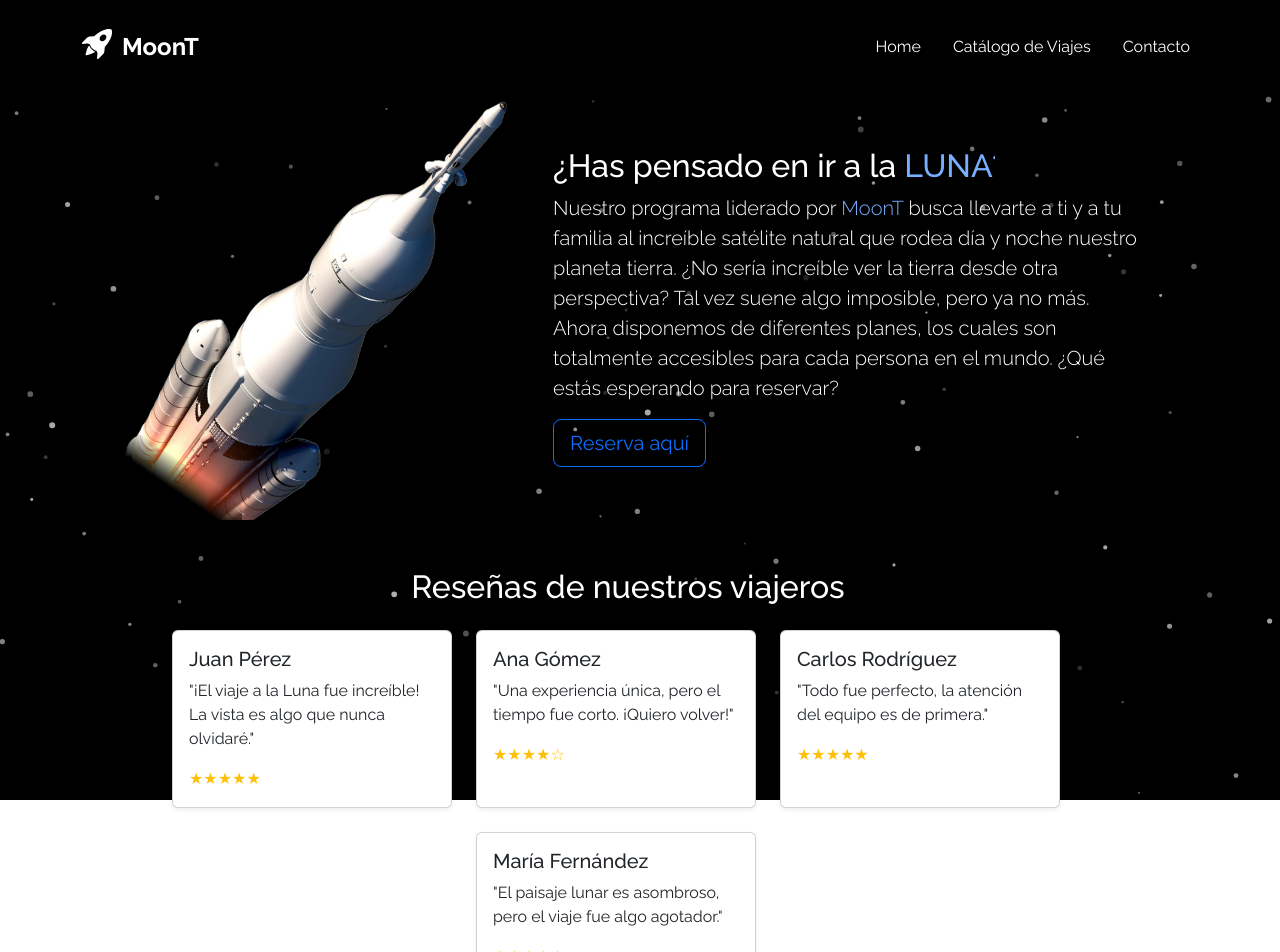
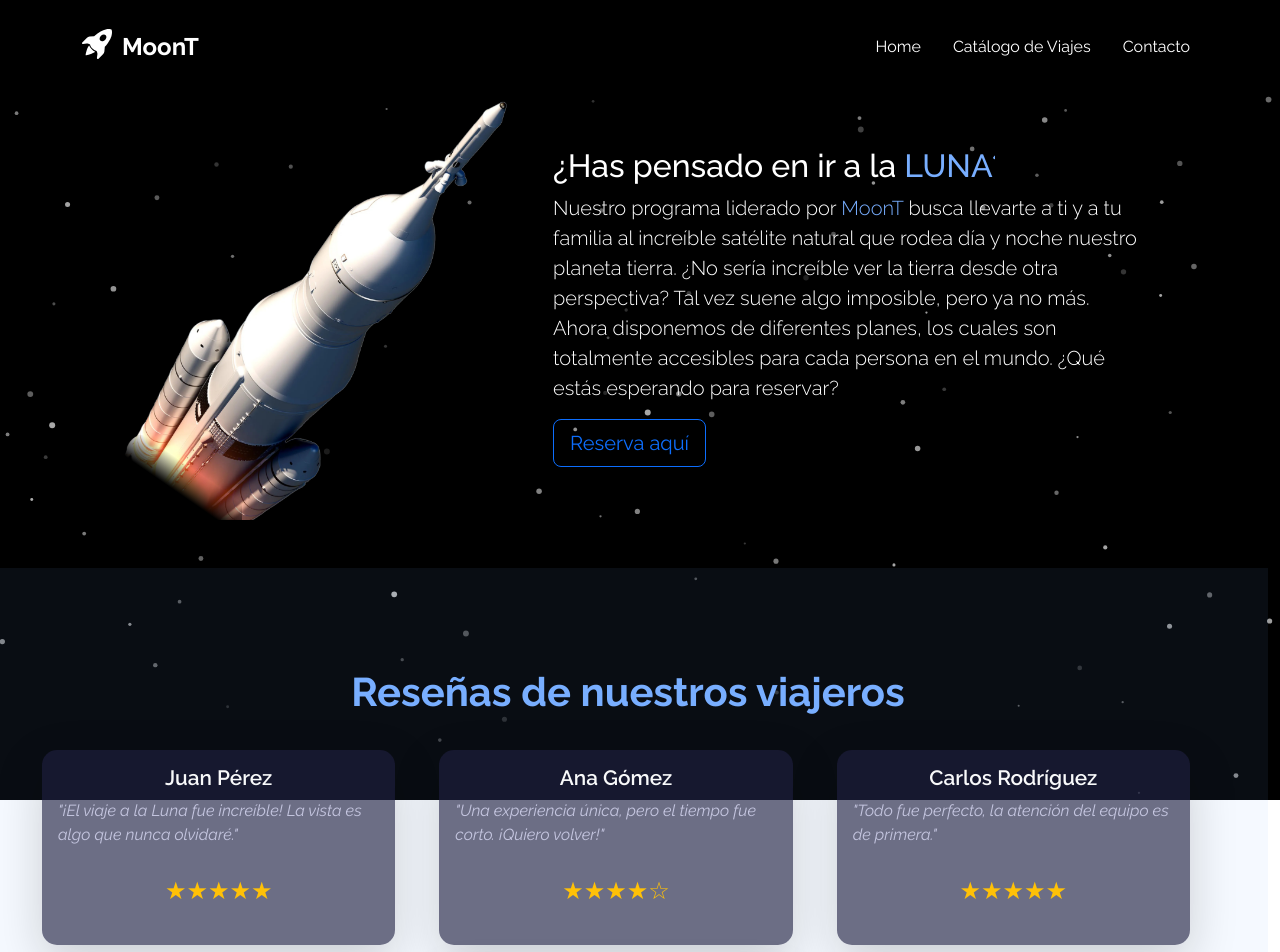
Before and after one commit to Sherna0303/web-space-travel-frontend, a React (Vite) app: page /#/home in a window 1280 px wide. Shown: the top 952 px of the page. Built offline with nearby package versions, Linux system fonts and the light colour scheme.

Commit message:
Format code

```diff
--- a/src/app/ui/components/Review/index.tsx
+++ b/src/app/ui/components/Review/index.tsx
@@ -1,14 +1,13 @@
 import React from "react";
 import { Card, Col, Row } from "react-bootstrap";
+import "./style.css";
 
-// Interfaz para definir las reseñas
 interface Review {
   name: string;
   comment: string;
   rating: number;
 }
 
-// Lista de reseñas de ejemplo
 const reviews: Review[] = [
   {
     name: "Juan Pérez",
@@ -33,12 +32,11 @@ const reviews: Review[] = [
   },
 ];
 
-// Componente para mostrar las estrellas según la valoración
 const StarRating: React.FC<{ rating: number }> = ({ rating }) => {
   return (
-    <div>
+    <div className="star-rating">
       {Array.from({ length: 5 }, (_, index) => (
-        <span key={index} className="text-warning">
+        <span key={index} className="text-warning star">
           {index < rating ? "★" : "☆"}
         </span>
       ))}
@@ -48,15 +46,17 @@ const StarRating: React.FC<{ rating: number }> = ({ rating }) => {
 
 const Reviews: React.FC = () => {
   return (
-    <section className="row col-9 my-5">
-      <h2 className="text-center mb-4">Reseñas de nuestros viajeros</h2>
+    <section className="row col-12 my-5 reviews-section">
+      <h2 className="text-center mb-4 reviews-title">
+        Reseñas de nuestros viajeros
+      </h2>
       <Row className="justify-content-center">
         {reviews.map((review, index) => (
           <Col key={index} md={6} lg={4} className="mb-4">
-            <Card className="h-100 shadow-sm">
-              <Card.Body>
-                <Card.Title>{review.name}</Card.Title>
-                <Card.Text>"{review.comment}"</Card.Text>
+            <Card className="h-100 review-card shadow-lg">
+              <Card.Body className="d-flex flex-column align-items-center">
+                <Card.Title className="review-name">{review.name}</Card.Title>
+                <Card.Text className="review-comment">"{review.comment}"</Card.Text>
                 <StarRating rating={review.rating} />
               </Card.Body>
             </Card>
--- /dev/null
+++ b/src/app/ui/components/Review/style.css
@@ -0,0 +1,50 @@
+.reviews-section {
+    color: white;
+    background-color: #78aeff13;
+    padding: 2rem;
+    padding-top: 100px;
+    padding-bottom: 100px;
+}
+
+.reviews-title {
+    font-size: 2.5rem;
+    font-weight: bold;
+    margin-bottom: 2rem;
+    color: #78aeff;
+}
+
+.review-card {
+    background-color: #1e1e3fa2;
+    border: none;
+    border-radius: 15px;
+    margin: 10px;
+    transition: transform 0.3s ease, box-shadow 0.3s ease;
+}
+
+.review-card:hover {
+    transform: translateY(-5px);
+    box-shadow: 0 8px 20px rgba(255, 255, 255, 0.15);
+}
+
+.review-name {
+    font-size: 1.3rem;
+    font-weight: 600;
+    color: #f8f9fa;
+}
+
+.review-comment {
+    font-style: italic;
+    color: #c5c6e0;
+}
+
+.star-rating {
+    margin-top: 10px;
+}
+
+.star {
+    font-size: 1.5rem;
+}
+
+.text-warning.star {
+    color: #ffdf00;
+}
```
